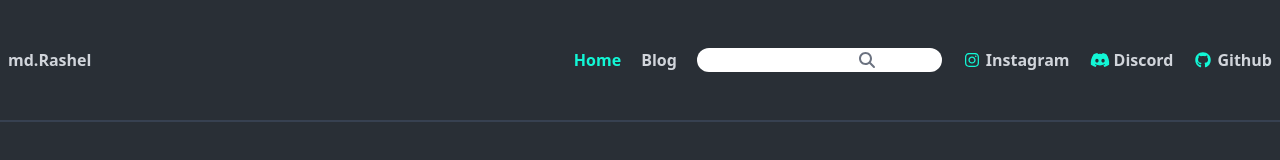
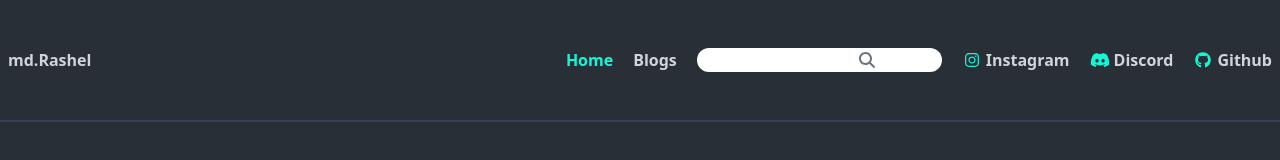
Before and after one commit to rashelmahomud/protfolio-project, a Next.js app: page / in a window 1280 px wide. Shown: the top 160 px of the page. Built offline with nearby package versions, Linux system fonts and the light colour scheme.

Commit message:
added some

```diff
--- a/src/components/shared/header.jsx
+++ b/src/components/shared/header.jsx
@@ -29,7 +29,7 @@ const Header = () => {
             </li>
 
             <li>
-              <Link href={"/blog"}>Blog</Link>
+              <Link href={"/blog"}>Blogs</Link>
             </li>
             <li className="relative">
                 <FontAwesomeIcon
```
